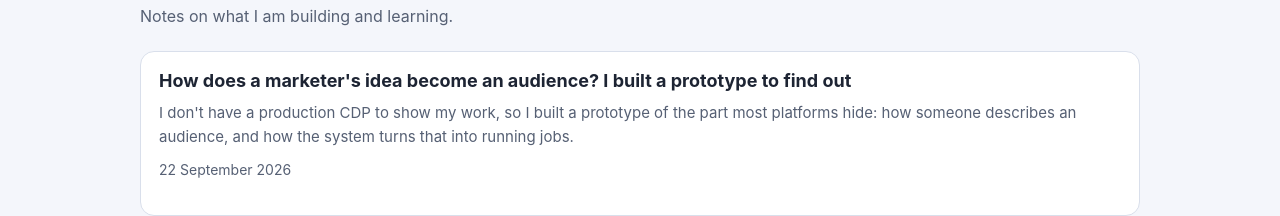
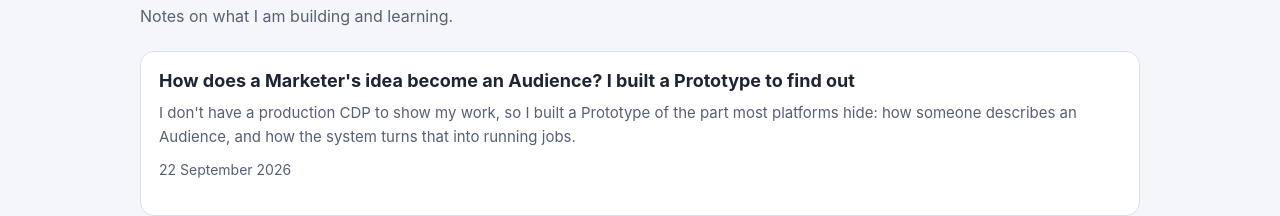
Before and after one commit to poonam-bhadane/poonam-bhadane.github.io, an Astro site: page / in a window 1280 px wide. Shown: the part 1415-1631 px from the top of the page. Built offline with nearby package versions, Linux system fonts and the light colour scheme; Astro itself is replaced by a stand-in of ours.

Commit message:
Capitalize key terms in title and description
Updated title and description to capitalize key terms.

```diff
--- a/src/content/blog/why-i-built-a-composable-cdp-prototype.md
+++ b/src/content/blog/why-i-built-a-composable-cdp-prototype.md
@@ -1,6 +1,6 @@
 ---
-title: "How does a marketer's idea become an audience? I built a prototype to find out"
-description: "I don't have a production CDP to show my work, so I built a prototype of the part most platforms hide: how someone describes an audience, and how the system turns that into running jobs."
+title: "How does a Marketer's idea become an Audience? I built a Prototype to find out"
+description: "I don't have a production CDP to show my work, so I built a Prototype of the part most platforms hide: how someone describes an Audience, and how the system turns that into running jobs."
 pubDate: 2026-09-22
 tags: ["Composable CDP", "Audience building", "Architecture", "Buy vs build"]
 draft: false
```
